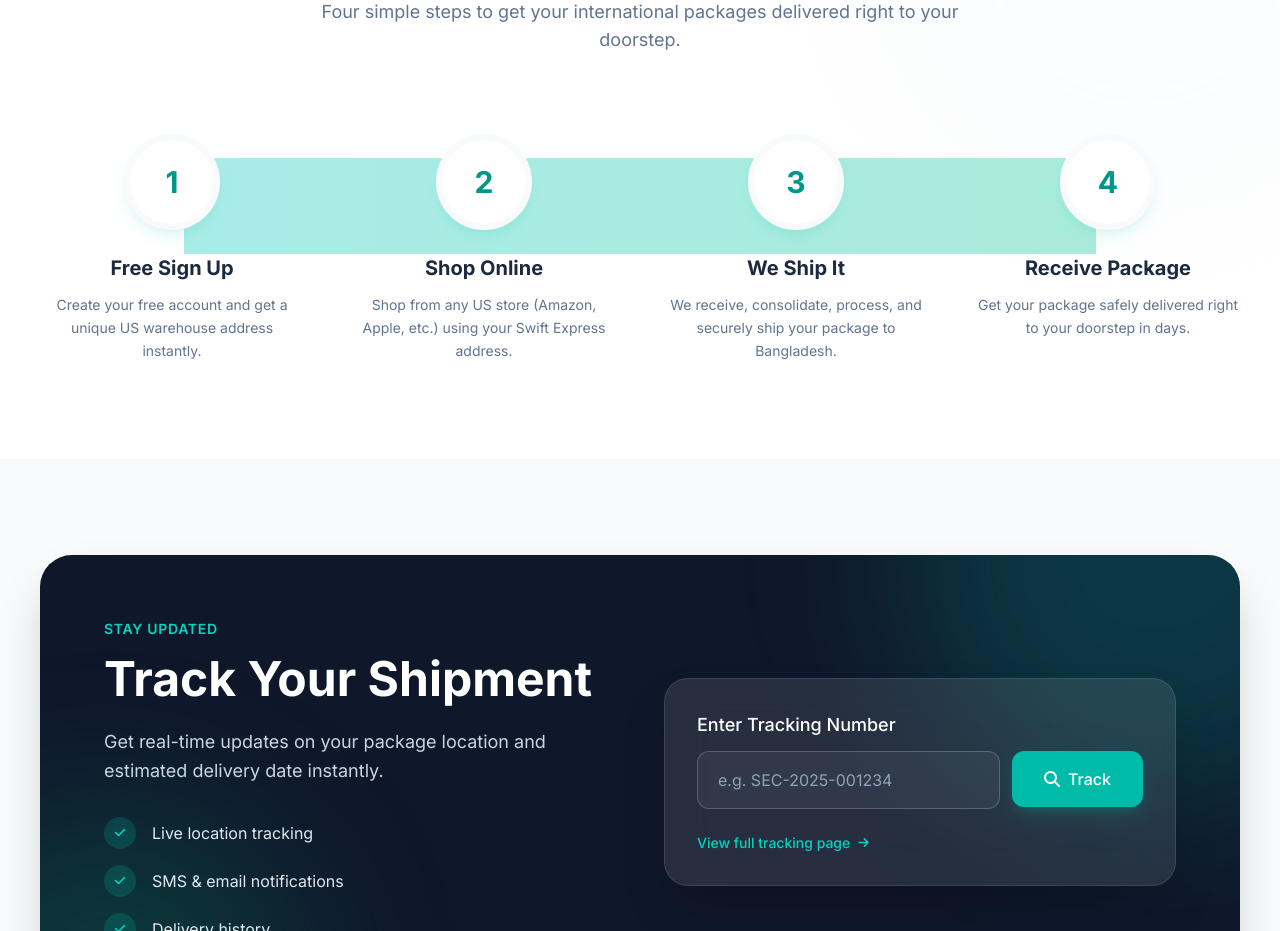
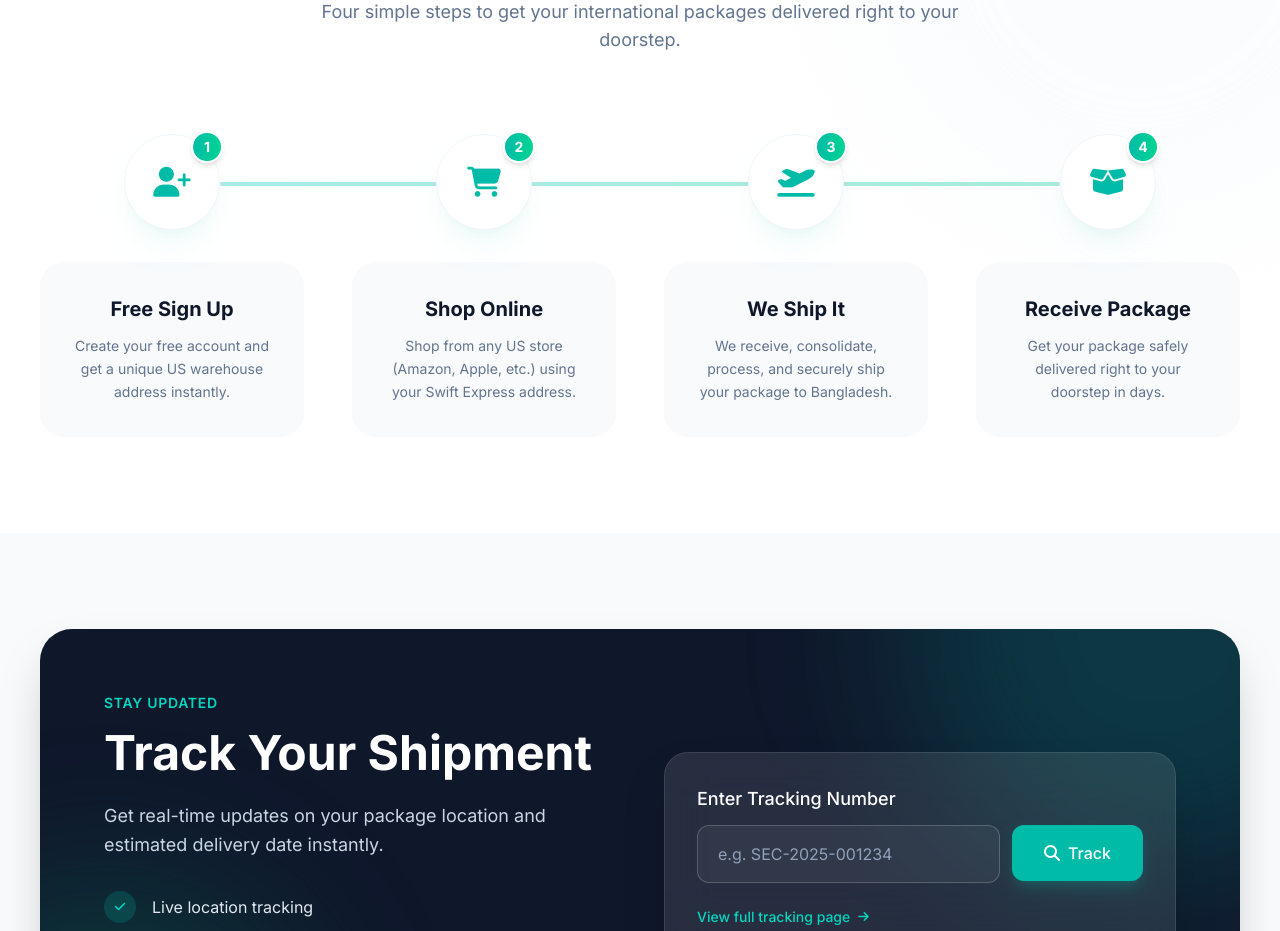
Before and after one commit to sanoyon211/SwiftExpressCargo, a Next.js app: page / in a window 1280 px wide. Shown: the part 2420-3351 px from the top of the page. Built offline with nearby package versions, Linux system fonts and the light colour scheme.

Commit message:
feat: add HowItWorks section component to the home page

```diff
--- a/src/components/home/HowItWorks.jsx
+++ b/src/components/home/HowItWorks.jsx
@@ -14,47 +14,71 @@ export default function HowItWorks() {
           <p className="text-slate-500 dark:text-slate-400 text-lg max-w-2xl mx-auto">Four simple steps to get your international packages delivered right to your doorstep.</p>
         </div>
 
-        <div className="relative">
+        <div className="relative mt-8">
           {/* Connection line (desktop) */}
-          <div className="hidden md:block absolute top-6 md:p-12 left-[12%] right-[12%] h-0.5 bg-slate-100 dark:bg-slate-800 z-0">
-            <div className="absolute top-0 left-0 h-full bg-gradient-to-r from-teal-400 to-emerald-400 w-full opacity-30 dark:opacity-100"></div>
+          <div className="hidden md:block absolute top-12 left-[15%] right-[15%] h-1 bg-slate-100 dark:bg-slate-800 rounded-full z-0 overflow-hidden">
+            <div className="absolute top-0 left-0 h-full bg-gradient-to-r from-teal-400 to-emerald-400 w-full opacity-30"></div>
           </div>
 
-          <div className="grid grid-cols-1 md:grid-cols-4 gap-12 stagger reveal relative z-10">
+          <div className="grid grid-cols-1 md:grid-cols-4 gap-6 lg:gap-12 stagger reveal relative z-10">
             {/* Step 1 */}
             <div className="flex flex-col items-center text-center group">
-              <div className="w-24 h-24 bg-white dark:bg-slate-800 border-[6px] border-slate-50 dark:border-slate-700 rounded-full flex items-center justify-center shadow-lg shadow-teal-500/10 mb-6 group-hover:border-teal-50 dark:group-hover:border-slate-600 group-hover:scale-110 transition-all duration-300 dark:border dark:border-slate-700">
-                <span className="text-teal-600 font-bold text-3xl">1</span>
+              <div className="relative w-24 h-24 bg-white dark:bg-slate-800 rounded-full flex items-center justify-center shadow-xl shadow-teal-500/5 mb-8 group-hover:-translate-y-2 group-hover:shadow-teal-500/20 transition-all duration-300 border border-slate-100 dark:border-slate-700 z-10">
+                <div className="absolute inset-0 rounded-full bg-gradient-to-r from-teal-500 to-emerald-400 opacity-0 group-hover:opacity-10 transition-opacity duration-300"></div>
+                <i className="fas fa-user-plus text-teal-500 text-3xl group-hover:scale-110 transition-transform duration-300"></i>
+                <div className="absolute -top-1 -right-1 w-8 h-8 bg-gradient-to-r from-teal-500 to-emerald-400 text-white rounded-full flex items-center justify-center font-bold text-sm shadow-md border-2 border-white dark:border-slate-900">
+                  1
+                </div>
               </div>
-              <h4 className="font-bold text-xl text-slate-800 dark:text-slate-100 mb-3">Free Sign Up</h4>
-              <p className="text-slate-500 dark:text-slate-400 text-sm leading-relaxed">Create your free account and get a unique US warehouse address instantly.</p>
+              <div className="bg-slate-50 dark:bg-slate-800/50 w-full p-6 md:p-8 rounded-[24px] group-hover:bg-white dark:group-hover:bg-slate-800 transition-all duration-300 border border-transparent group-hover:border-teal-100 dark:group-hover:border-slate-700 group-hover:shadow-xl group-hover:shadow-teal-500/5">
+                <h4 className="font-bold text-xl text-slate-900 dark:text-slate-100 mb-3 group-hover:text-teal-600 dark:group-hover:text-teal-400 transition-colors">Free Sign Up</h4>
+                <p className="text-slate-500 dark:text-slate-400 text-sm leading-relaxed">Create your free account and get a unique US warehouse address instantly.</p>
+              </div>
             </div>
 
             {/* Step 2 */}
             <div className="flex flex-col items-center text-center group">
-              <div className="w-24 h-24 bg-white dark:bg-slate-800 border-[6px] border-slate-50 dark:border-slate-700 rounded-full flex items-center justify-center shadow-lg shadow-teal-500/10 mb-6 group-hover:border-teal-50 dark:group-hover:border-slate-600 group-hover:scale-110 transition-all duration-300 dark:border dark:border-slate-700">
-                <span className="text-teal-600 font-bold text-3xl">2</span>
+              <div className="relative w-24 h-24 bg-white dark:bg-slate-800 rounded-full flex items-center justify-center shadow-xl shadow-teal-500/5 mb-8 group-hover:-translate-y-2 group-hover:shadow-teal-500/20 transition-all duration-300 border border-slate-100 dark:border-slate-700 z-10">
+                <div className="absolute inset-0 rounded-full bg-gradient-to-r from-teal-500 to-emerald-400 opacity-0 group-hover:opacity-10 transition-opacity duration-300"></div>
+                <i className="fas fa-cart-shopping text-teal-500 text-3xl group-hover:scale-110 transition-transform duration-300"></i>
+                <div className="absolute -top-1 -right-1 w-8 h-8 bg-gradient-to-r from-teal-500 to-emerald-400 text-white rounded-full flex items-center justify-center font-bold text-sm shadow-md border-2 border-white dark:border-slate-900">
+                  2
+                </div>
               </div>
-              <h4 className="font-bold text-xl text-slate-800 dark:text-slate-100 mb-3">Shop Online</h4>
-              <p className="text-slate-500 dark:text-slate-400 text-sm leading-relaxed">Shop from any US store (Amazon, Apple, etc.) using your Swift Express address.</p>
+              <div className="bg-slate-50 dark:bg-slate-800/50 w-full p-6 md:p-8 rounded-[24px] group-hover:bg-white dark:group-hover:bg-slate-800 transition-all duration-300 border border-transparent group-hover:border-teal-100 dark:group-hover:border-slate-700 group-hover:shadow-xl group-hover:shadow-teal-500/5">
+                <h4 className="font-bold text-xl text-slate-900 dark:text-slate-100 mb-3 group-hover:text-teal-600 dark:group-hover:text-teal-400 transition-colors">Shop Online</h4>
+                <p className="text-slate-500 dark:text-slate-400 text-sm leading-relaxed">Shop from any US store (Amazon, Apple, etc.) using your Swift Express address.</p>
+              </div>
             </div>
 
             {/* Step 3 */}
             <div className="flex flex-col items-center text-center group">
-              <div className="w-24 h-24 bg-white dark:bg-slate-800 border-[6px] border-slate-50 dark:border-slate-700 rounded-full flex items-center justify-center shadow-lg shadow-teal-500/10 mb-6 group-hover:border-teal-50 dark:group-hover:border-slate-600 group-hover:scale-110 transition-all duration-300 dark:border dark:border-slate-700">
-                <span className="text-teal-600 font-bold text-3xl">3</span>
+              <div className="relative w-24 h-24 bg-white dark:bg-slate-800 rounded-full flex items-center justify-center shadow-xl shadow-teal-500/5 mb-8 group-hover:-translate-y-2 group-hover:shadow-teal-500/20 transition-all duration-300 border border-slate-100 dark:border-slate-700 z-10">
+                <div className="absolute inset-0 rounded-full bg-gradient-to-r from-teal-500 to-emerald-400 opacity-0 group-hover:opacity-10 transition-opacity duration-300"></div>
+                <i className="fas fa-plane-departure text-teal-500 text-3xl group-hover:scale-110 transition-transform duration-300"></i>
+                <div className="absolute -top-1 -right-1 w-8 h-8 bg-gradient-to-r from-teal-500 to-emerald-400 text-white rounded-full flex items-center justify-center font-bold text-sm shadow-md border-2 border-white dark:border-slate-900">
+                  3
+                </div>
               </div>
-              <h4 className="font-bold text-xl text-slate-800 dark:text-slate-100 mb-3">We Ship It</h4>
-              <p className="text-slate-500 dark:text-slate-400 text-sm leading-relaxed">We receive, consolidate, process, and securely ship your package to Bangladesh.</p>
+              <div className="bg-slate-50 dark:bg-slate-800/50 w-full p-6 md:p-8 rounded-[24px] group-hover:bg-white dark:group-hover:bg-slate-800 transition-all duration-300 border border-transparent group-hover:border-teal-100 dark:group-hover:border-slate-700 group-hover:shadow-xl group-hover:shadow-teal-500/5">
+                <h4 className="font-bold text-xl text-slate-900 dark:text-slate-100 mb-3 group-hover:text-teal-600 dark:group-hover:text-teal-400 transition-colors">We Ship It</h4>
+                <p className="text-slate-500 dark:text-slate-400 text-sm leading-relaxed">We receive, consolidate, process, and securely ship your package to Bangladesh.</p>
+              </div>
             </div>
 
             {/* Step 4 */}
             <div className="flex flex-col items-center text-center group">
-              <div className="w-24 h-24 bg-white dark:bg-slate-800 border-[6px] border-slate-50 dark:border-slate-700 rounded-full flex items-center justify-center shadow-lg shadow-teal-500/10 mb-6 group-hover:border-teal-50 dark:group-hover:border-slate-600 group-hover:scale-110 transition-all duration-300 dark:border dark:border-slate-700">
-                <span className="text-teal-600 font-bold text-3xl">4</span>
+              <div className="relative w-24 h-24 bg-white dark:bg-slate-800 rounded-full flex items-center justify-center shadow-xl shadow-teal-500/5 mb-8 group-hover:-translate-y-2 group-hover:shadow-teal-500/20 transition-all duration-300 border border-slate-100 dark:border-slate-700 z-10">
+                <div className="absolute inset-0 rounded-full bg-gradient-to-r from-teal-500 to-emerald-400 opacity-0 group-hover:opacity-10 transition-opacity duration-300"></div>
+                <i className="fas fa-box-open text-teal-500 text-3xl group-hover:scale-110 transition-transform duration-300"></i>
+                <div className="absolute -top-1 -right-1 w-8 h-8 bg-gradient-to-r from-teal-500 to-emerald-400 text-white rounded-full flex items-center justify-center font-bold text-sm shadow-md border-2 border-white dark:border-slate-900">
+                  4
+                </div>
               </div>
-              <h4 className="font-bold text-xl text-slate-800 dark:text-slate-100 mb-3">Receive Package</h4>
-              <p className="text-slate-500 dark:text-slate-400 text-sm leading-relaxed">Get your package safely delivered right to your doorstep in days.</p>
+              <div className="bg-slate-50 dark:bg-slate-800/50 w-full p-6 md:p-8 rounded-[24px] group-hover:bg-white dark:group-hover:bg-slate-800 transition-all duration-300 border border-transparent group-hover:border-teal-100 dark:group-hover:border-slate-700 group-hover:shadow-xl group-hover:shadow-teal-500/5">
+                <h4 className="font-bold text-xl text-slate-900 dark:text-slate-100 mb-3 group-hover:text-teal-600 dark:group-hover:text-teal-400 transition-colors">Receive Package</h4>
+                <p className="text-slate-500 dark:text-slate-400 text-sm leading-relaxed">Get your package safely delivered right to your doorstep in days.</p>
+              </div>
             </div>
           </div>
         </div>
```
